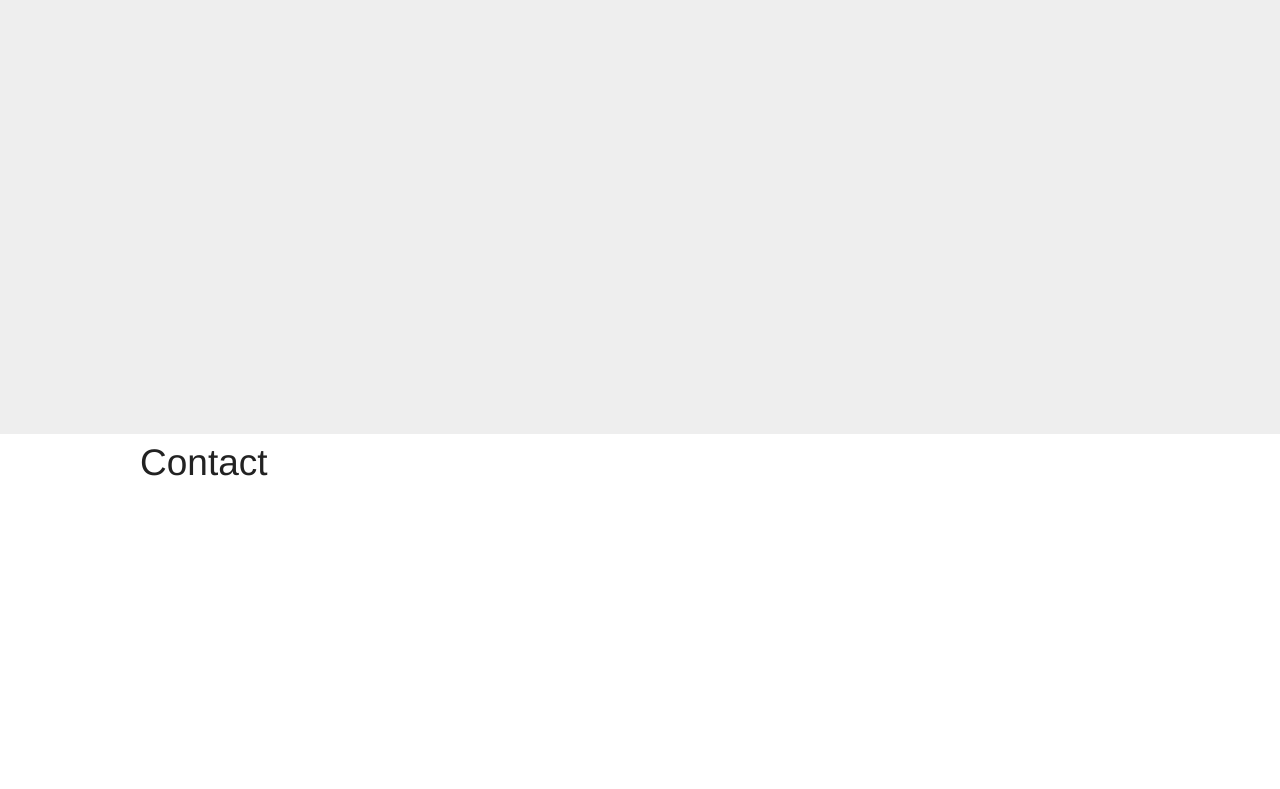
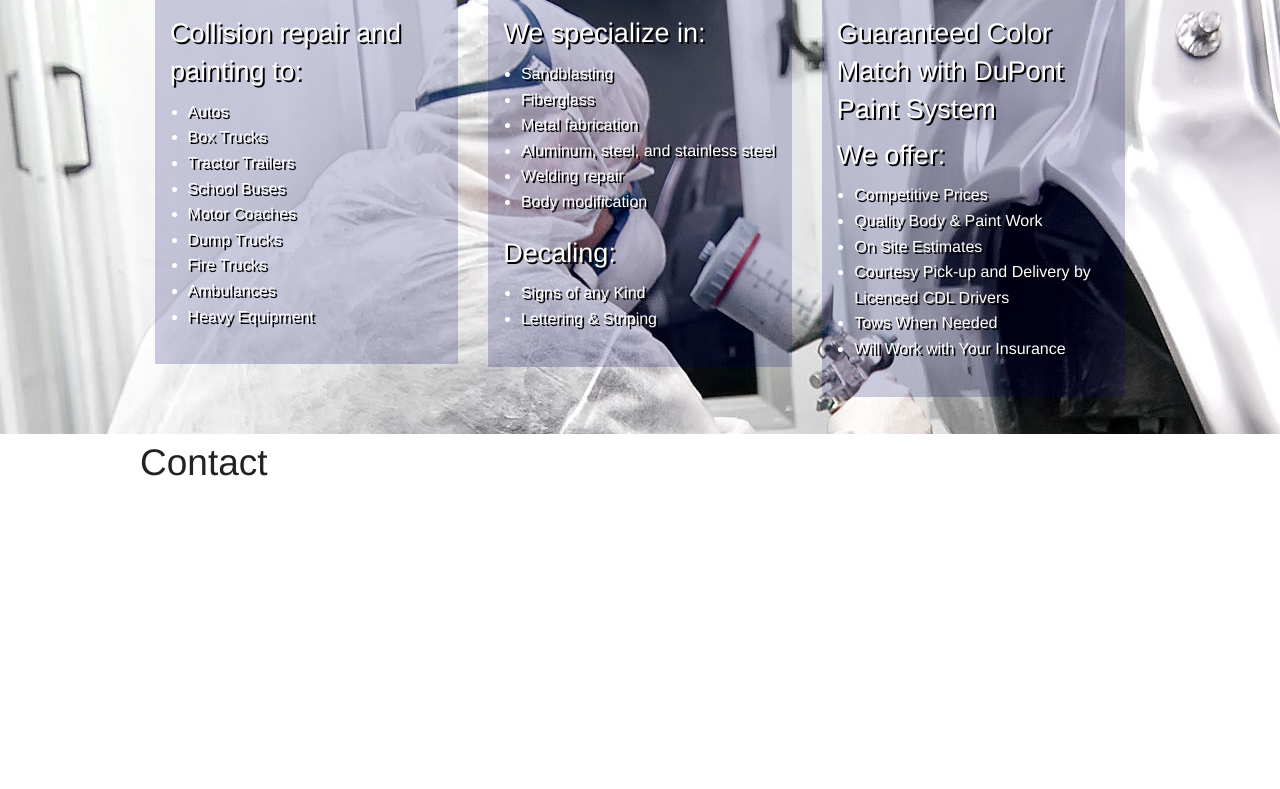
Before and after one commit to heymrcarter/hansen, a website: page public/index.html in a window 1280 px wide. Shown: the part 643-1432 px from the top of the page. Drawn offline with Linux system fonts and the light colour scheme.

Commit message:
adds services design

```diff
--- a/public/index.html
+++ b/public/index.html
@@ -52,10 +52,67 @@
 
 			</section>
 
-			<section id="services" class="content-section grey-stripe">
+			<section id="services" class="content-section grey-stripe services-background">
 				<div class="row">
 					<h2 data-magellan-destination="services">Services</h2>
 					<a name="services"></a>
+
+					<div class="large-12 columns">
+						<div class="row" id="service-columns">
+							<div class="large-4 columns" data-match-height>
+								<div class="navy-tint">
+									<h3>Collision repair and painting to:</h3>
+									<ul>
+										<li>Autos</li>
+										<li>Box Trucks</li>
+				 						<li>Tractor Trailers</li>
+				 						<li>School Buses</li>
+				 						<li>Motor Coaches</li>
+				 						<li>Dump Trucks</li>
+				 						<li>Fire Trucks</li>
+				 						<li>Ambulances</li>
+				 						<li>Heavy Equipment</li>
+									</ul>
+								</div>
+							</div>
+
+							<div class="large-4 columns" data-match-height>
+								<div class="navy-tint">
+									<h3>We specialize in:</h3>
+									<ul>
+										<li>Sandblasting</li>
+										<li>Fiberglass</li>
+										<li>Metal fabrication</li>
+										<li>Aluminum, steel, and stainless steel</li>
+										<li>Welding repair</li>
+										<li>Body modification</li>
+									</ul>
+
+									<h3>Decaling:</h3>
+									<ul>
+										<li>Signs of any Kind</li>
+										<li>Lettering & Striping</li>
+									</ul>
+								</div>
+							</div>
+
+							<div class="large-4 columns" data-match-height>
+								<div class="navy-tint">
+									<h3>Guaranteed Color Match with DuPont Paint System</h3>
+
+									<h3>We offer:</h3>
+									<ul>
+										<li>Competitive Prices</li>
+										<li>Quality Body & Paint Work</li>
+										<li>On Site Estimates</li>
+										<li>Courtesy Pick-up and Delivery by Licenced CDL Drivers</li>
+										<li>Tows When Needed</li>
+										<li>Will Work with Your Insurance</li>
+									</ul>
+								</div>
+							</div>
+						</div>
+					</div>
 				</div>
 			</section>
 
--- a/public/lib/styles/hansen.css
+++ b/public/lib/styles/hansen.css
@@ -10,6 +10,23 @@
 
 .content-section {
 	min-height: 500px;
+	position: relative;
+	z-index: 200;
+}
+
+.services-background {
+	background: url('/lib/images/services-large.jpg') no-repeat;
 }
 
 .grey-stripe { background-color: #eee; }
+
+.navy-tint {
+	background-color: rgba(1, 0, 103, .20);
+	padding: 15px;
+}
+
+.navy-tint h3,
+.navy-tint li {
+	color: #fff;
+	text-shadow: 2px 2px 0px #000;
+}
```
Also changed, not shown: public/lib/images/services-large.jpg (added), public/lib/images/services-medium.jpg (added).
